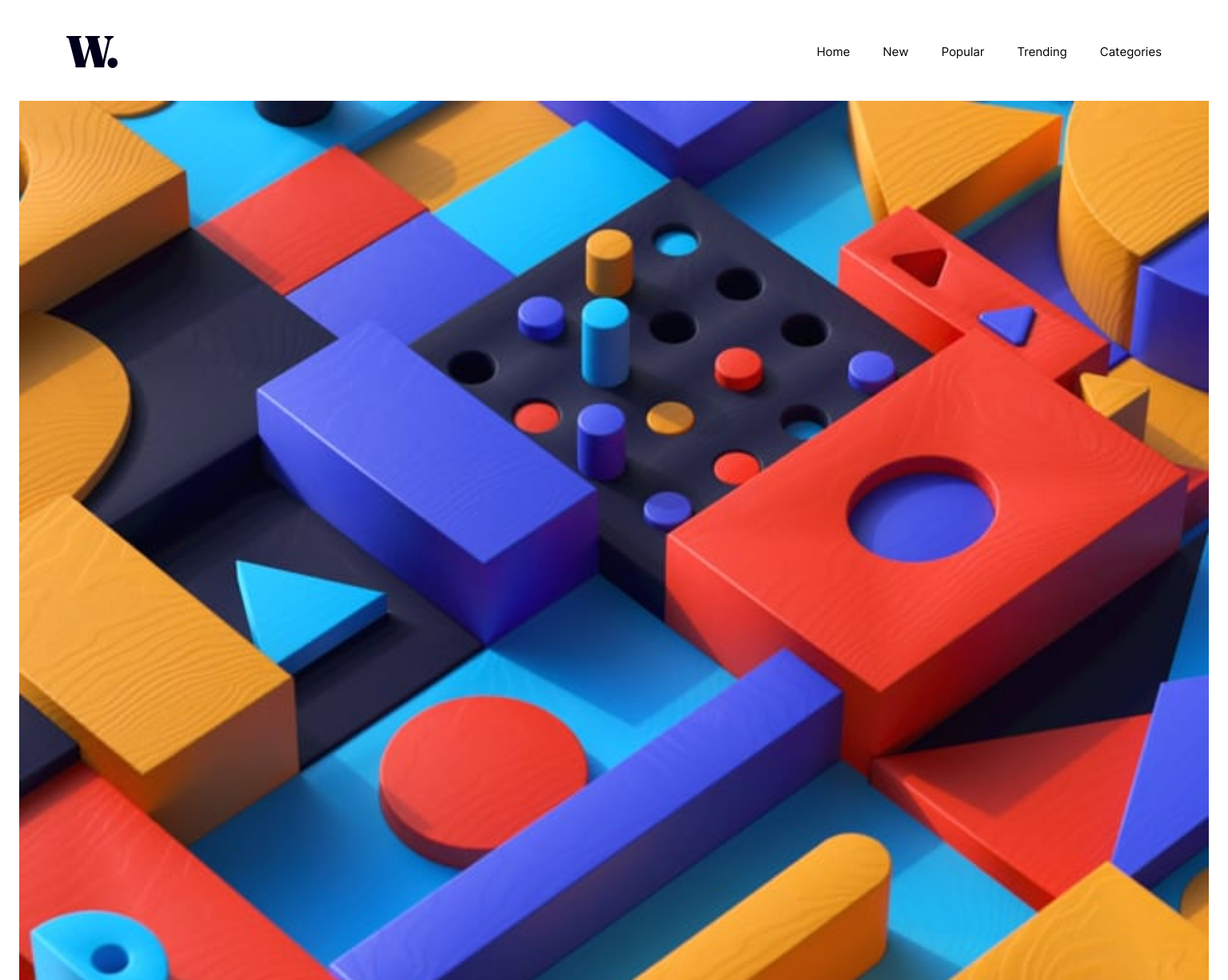
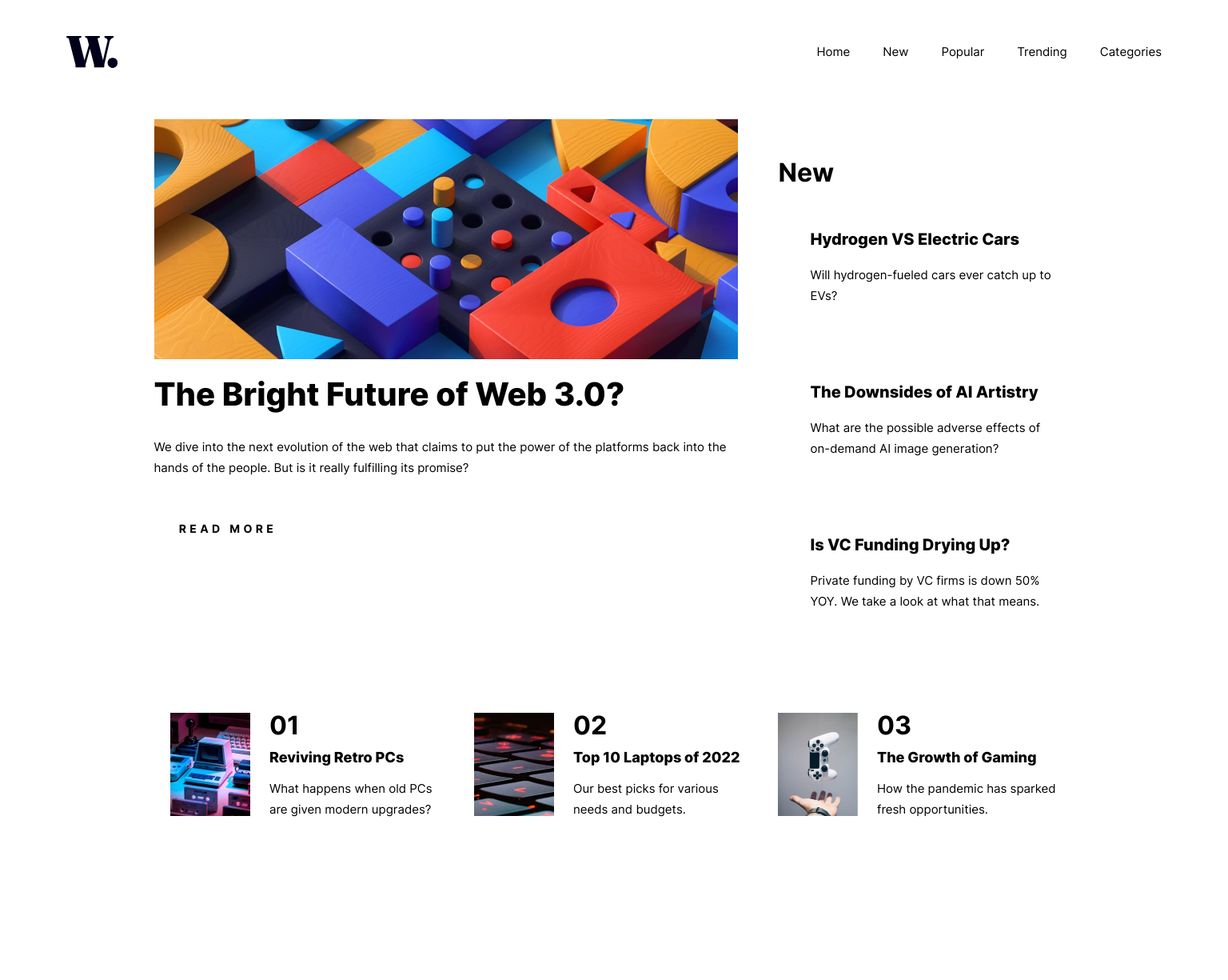
Before and after one commit to DalaScript/news-homepage, a React (Create React App) app: page / in a window 1536 px wide. Shown: the top 1225 px of the page at 80% size. After the commit the page ends 1128 px from the top, so only its background shows below. Built offline with nearby package versions, Linux system fonts and the light colour scheme.

Commit message:
update main component

```diff
--- a/src/components/Main/Main.css
+++ b/src/components/Main/Main.css
@@ -1,7 +1,11 @@
 
 
-.intro {
+main {
     margin-top: 32px;
+}
+
+picture {
+    display: flex;
 }
 
 .intro__img {
@@ -50,7 +54,17 @@
     line-height: 24px;
     letter-spacing: 4.375px;
 
+    cursor: pointer;
+
     color: var(--dark-space-blue);
+
+    transition: all .3s ease-in-out;
+}
+
+.intro__btn:hover {
+    background-color: var(--dark-space-blue);
+
+    color: var(--almost-white);
 }
 
 .new {
@@ -111,50 +125,51 @@
 
     display: flex;
     flex-direction: column;
+    align-items: center;
     gap: 32px;
 }
 
-.card {
+@media only screen and (min-width: 764px) {
+    .cards {
+        flex-direction: row;
+        flex-wrap: wrap;
+        justify-content: flex-start;
+    }
+}
+
+@media only screen and (min-width: 1440px) {
+    main {
+        margin-top: 55px;
 
         display: flex;
-    gap: 24px;
+        flex-wrap: wrap;
+        justify-content: center;
     }
 
-.card__img {
-    width: 100px;
-    height: 129px;
+    section {
+        max-width: 1110px;
+
     }
 
-.card__index {
-    font-family: Inter;
-    font-style: normal;
-    font-weight: 700;
-    font-size: 32px;
-    line-height: 32px;
-
-    color: var(--light-vermillion);
+    .intro {
+        flex-basis: 730px;
     }
 
-.card__heading {
-    margin-top: 12px;
-
-    font-family: Inter;
-    font-style: normal;
-    font-weight: 800;
-    font-size: 18px;
-    line-height: 24px;
-
-    color: var(--dark-space-blue);
+    .intro__img {
+        width: 730px;
+        height: 300px;
     }
 
-.card__subheading {
-    margin-top: 9px;
+    .new {
+        margin-top: 0;
+        margin-left: 30px;
 
-    font-family: Inter;
-    font-style: normal;
-    font-weight: 400;
-    font-size: 15px;
-    line-height: 26px;
+        flex-basis: 350px;
+    }
 
-    color: var(--gunmetal);
+    .cards {
+        margin-top: 71px;
+
+        gap: 30px;
     }
+}
--- a/src/components/Main/Main.jsx
+++ b/src/components/Main/Main.jsx
@@ -1,9 +1,11 @@
 import React from 'react';
 import './Main.css'
-import IntroImage from '../../assets/images/image-web-3-mobile.jpg';
+import IntroImageMobile from '../../assets/images/image-web-3-mobile.jpg';
+import IntroImageDesktop from '../../assets/images/image-web-3-desktop.jpg';
 import RetroPcs from '../../assets/images/image-retro-pcs.jpg';
 import TopLaptops from '../../assets/images/image-top-laptops.jpg';
 import GamingImg from '../../assets/images/image-gaming-growth.jpg';
+import Card from '../Card/Card';
 
 
 const Main = () => {
@@ -44,7 +46,10 @@ const Main = () => {
     return (
         <main>
             <section className='intro'>
-                <img className='intro__img' src={IntroImage} alt="" />
+                <picture>
+                    <source media="(min-width: 764px)" srcSet={IntroImageDesktop} />
+                    <img className='intro__img' src={IntroImageMobile} alt="" />
+                </picture>
                 <div className='intro__text-content'>
                     <h2 className='intro__heading'>
                         The Bright Future of Web 3.0?
@@ -72,17 +77,7 @@ const Main = () => {
                 </ul>
             </section>
             <section className='cards'>
-
-                {cardsData.map((data, index) => (
-                    <div className='card'>
-                        <img className='card__img' src={data.image} alt='illustration' />
-                        <div className="card__text-content">
-                            <span className='card__index'>{`0${index + 1}`}</span>
-                            <h2 className='card__heading'>{data.heading}</h2>
-                            <p className="card__subheading">{data.subheading}</p>
-                        </div>
-                    </div>
-                ))}
+                {cardsData.map((data, index) => (<Card key={index} img={data.image} index={`0${index + 1}`} heading={data.heading} subheading={data.subheading} />))}
             </section>
         </main>
   )
```
Lines whose indentation alone changed are shown as unchanged.
